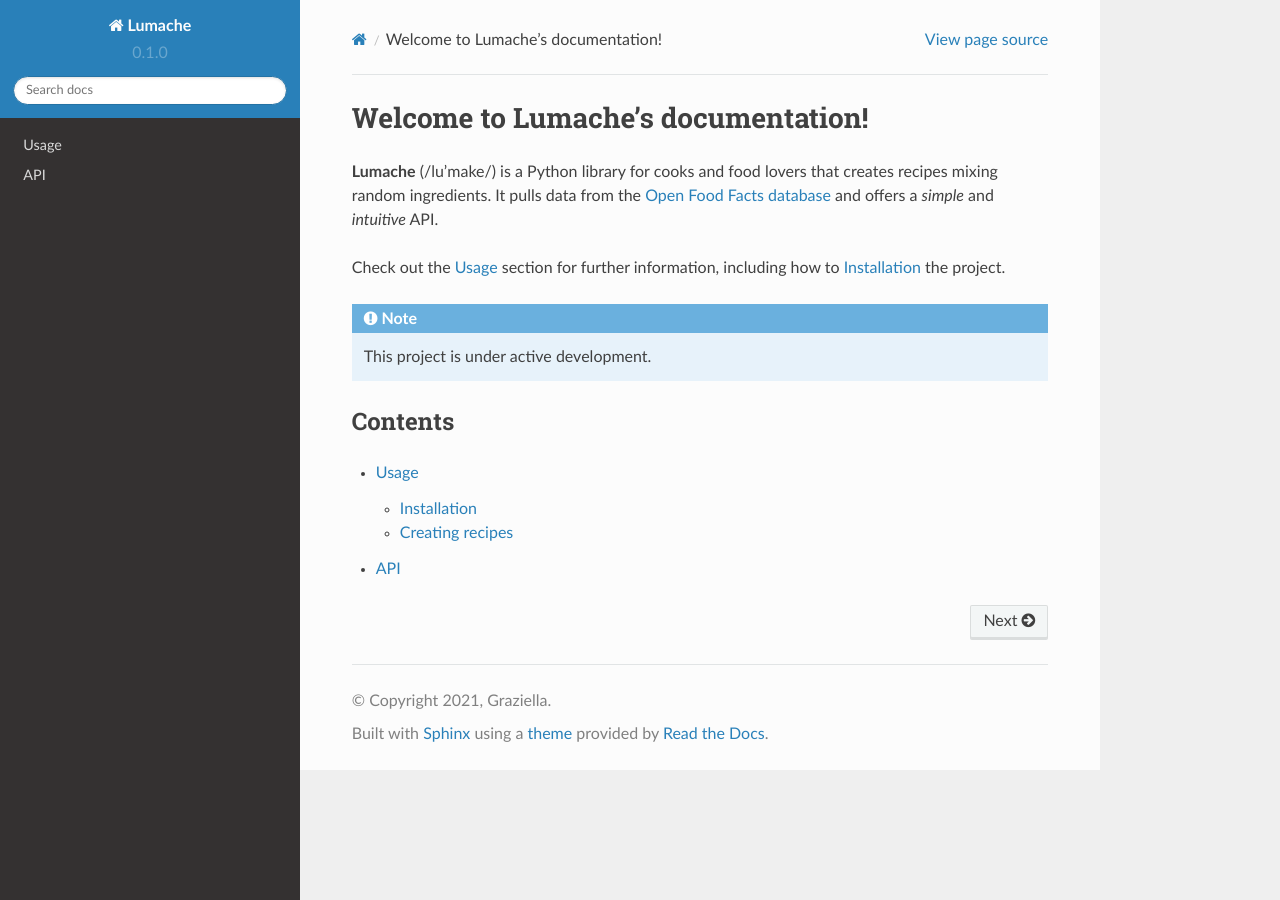
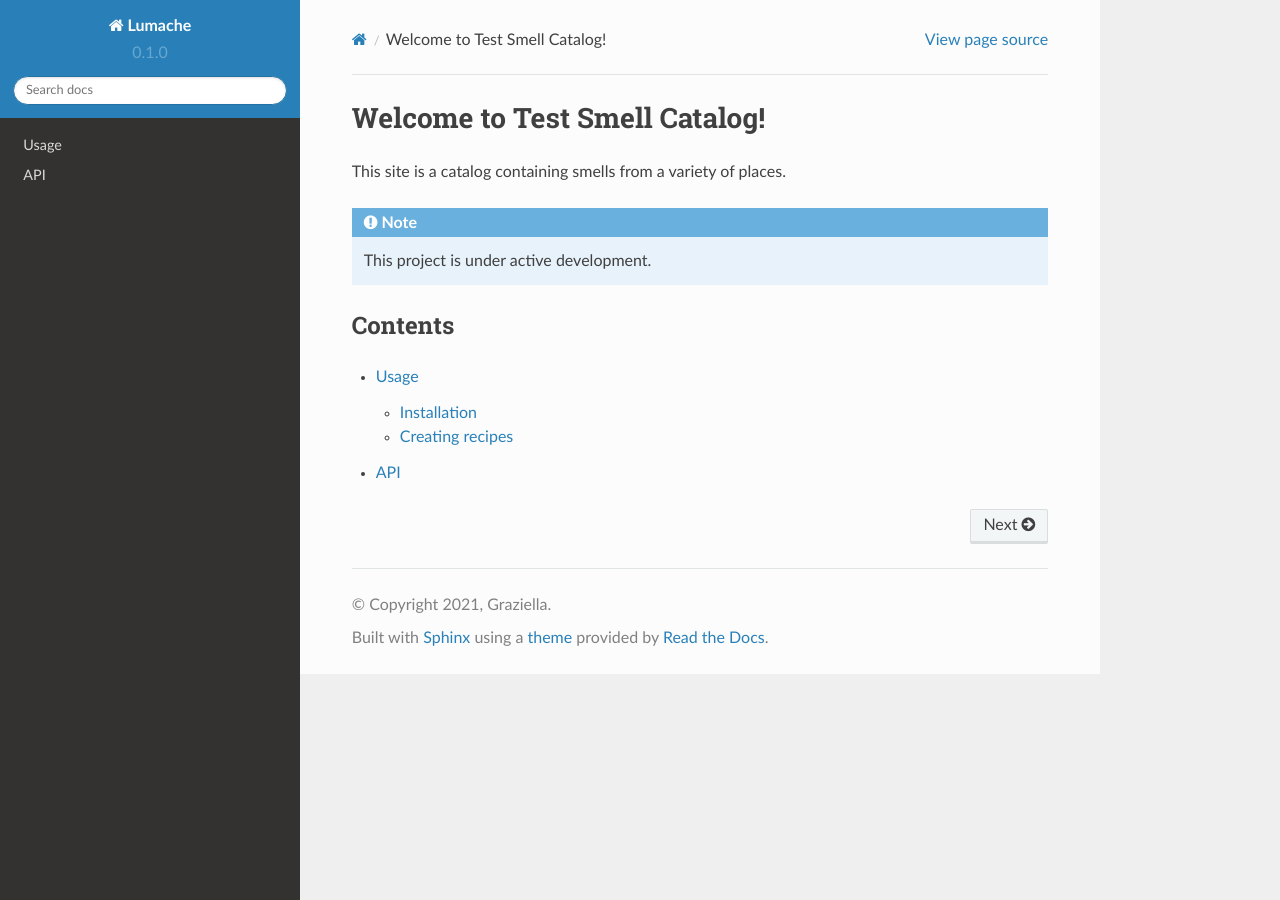
Before and after one commit to easy-software-ufal/catalog-test-smells, a Sphinx documentation site: the page built from docs/source/index.rst, in a window 1280 px wide. Built offline with Sphinx 7.4.7 and the Read the Docs theme 2.0.0, drawn with Linux system fonts in a browser that asks for light colours.

Commit message:
Update index.rst

```diff
--- a/docs/source/index.rst
+++ b/docs/source/index.rst
@@ -1,13 +1,7 @@
-Welcome to Lumache's documentation!
+Welcome to Test Smell Catalog!
 ===================================
 
-**Lumache** (/lu'make/) is a Python library for cooks and food lovers
-that creates recipes mixing random ingredients.
-It pulls data from the `Open Food Facts database <https://world.openfoodfacts.org/>`_
-and offers a *simple* and *intuitive* API.
-
-Check out the :doc:`usage` section for further information, including
-how to :ref:`installation` the project.
+This site is a catalog containing smells from a variety of places.
 
 .. note::
 
```
